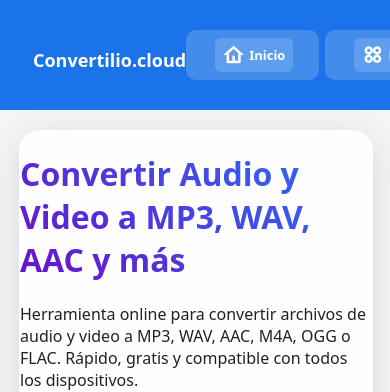
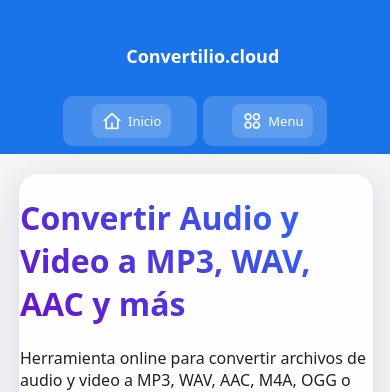
Before and after one commit to rafaelinfo2022/herramientas_online, a Flask app: page /audio_converter in a window 390 px wide. Shown: the top 392 px of the page. Run offline with Flask 3, Linux system fonts and the light colour scheme.

Commit message:
media querie en base.html

```diff
--- a/templates/base.html
+++ b/templates/base.html
@@ -226,29 +226,78 @@
                 display: flex;
                 justify-content: space-between;
                 align-items: center;
-                padding: 0 18px;
+                padding: 10px 16px;
+                gap: 10px;
+                flex-wrap: wrap; /* ★ IMPORTANTE PARA MÓVIL */
             }
+
 
             /* Contenedor derecho (Inicio + Menu) */
             .menu-buttons {
                 display: flex;
                 gap: 10px;
                 align-items: center;
+                flex-wrap: wrap;  /* permite bajar a segunda línea */
             }
+
 
             /* Botones */
             .menu-button a {
                 background: rgba(255,255,255,0.15);
-                padding: 6px 10px;
-                border-radius: 6px;
+                padding: 6px 12px;
+                border-radius: 8px;
                 color: white;
-                font-size: 15px;
-                font-weight: 600;
+                font-size: 14px;
                 display: flex;
                 align-items: center;
                 gap: 6px;
                 text-decoration: none;
+                white-space: nowrap;
             }
+
+            @media (max-width: 480px) {
+
+                header {
+                    padding: 4px 0 !important;   /* Antes 12px → ahora compacto */
+                }
+
+                .header-content {
+                    flex-direction: column;
+                    align-items: center;
+                    text-align: center;
+                    padding: 4px 10px !important; /* Reduce margen interno */
+                    gap: 4px !important;          /* Mucho menos espacio */
+                }
+
+                .menu-buttons {
+                    width: 100%;
+                    justify-content: center;
+                    margin-top: -2px !important;  /* Sube los botones */
+                    gap: 6px !important;          /* Reduce separación */
+                }
+
+                .header-content h1 a {
+                    font-size: 18px !important;   /* Achica el logo */
+                }
+
+
+                .menu-button a {
+                    flex: 1;                 /* Ocupan mismo ancho */
+                    text-align: center;
+                    justify-content: center; /* Icono centrado */
+                    padding: 6px 10px !important;
+                    font-size: 13px !important;
+                }
+
+                h1 a {
+                    font-size: 20px; /* Logo se achica */
+                }
+            }
+
+.menu-button a:hover {
+    background: rgba(255,255,255,0.3);
+}
+
 
             .menu-button a:hover {
                 background: rgba(255,255,255,0.3);
```
